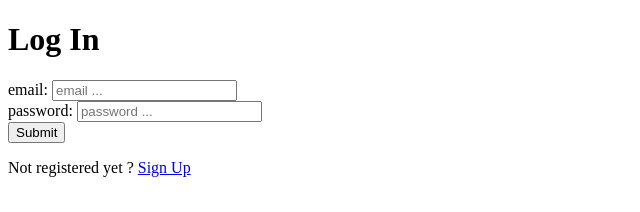
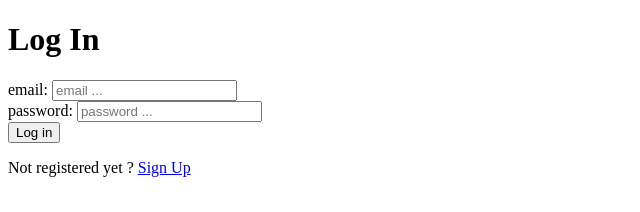
Before and after one commit to habib-chawki/social-app-front, a React (Create React App) app: page /login in a window 1280 px wide. Shown: the top 212 px of the page, without its empty margins (0-640 px from the left). Built offline with nearby package versions, Linux system fonts and the light colour scheme.

Commit message:
Fix: handle submit

```diff
--- a/src/components/custom/LogIn.jsx
+++ b/src/components/custom/LogIn.jsx
@@ -11,7 +11,7 @@ function LogIn({ renderInput, handleSubmit }) {
          <form onSubmit={handleSubmit}>
             {renderInput({ type: 'text', name: 'email' })}
             {renderInput({ type: 'password', name: 'password' })}
-            <input type="submit" onClick={handleSubmit} />
+            <input type="submit" value="Log in" />
          </form>
          <p>
             Not registered yet ? <Link to="/">Sign Up</Link>{' '}
```
